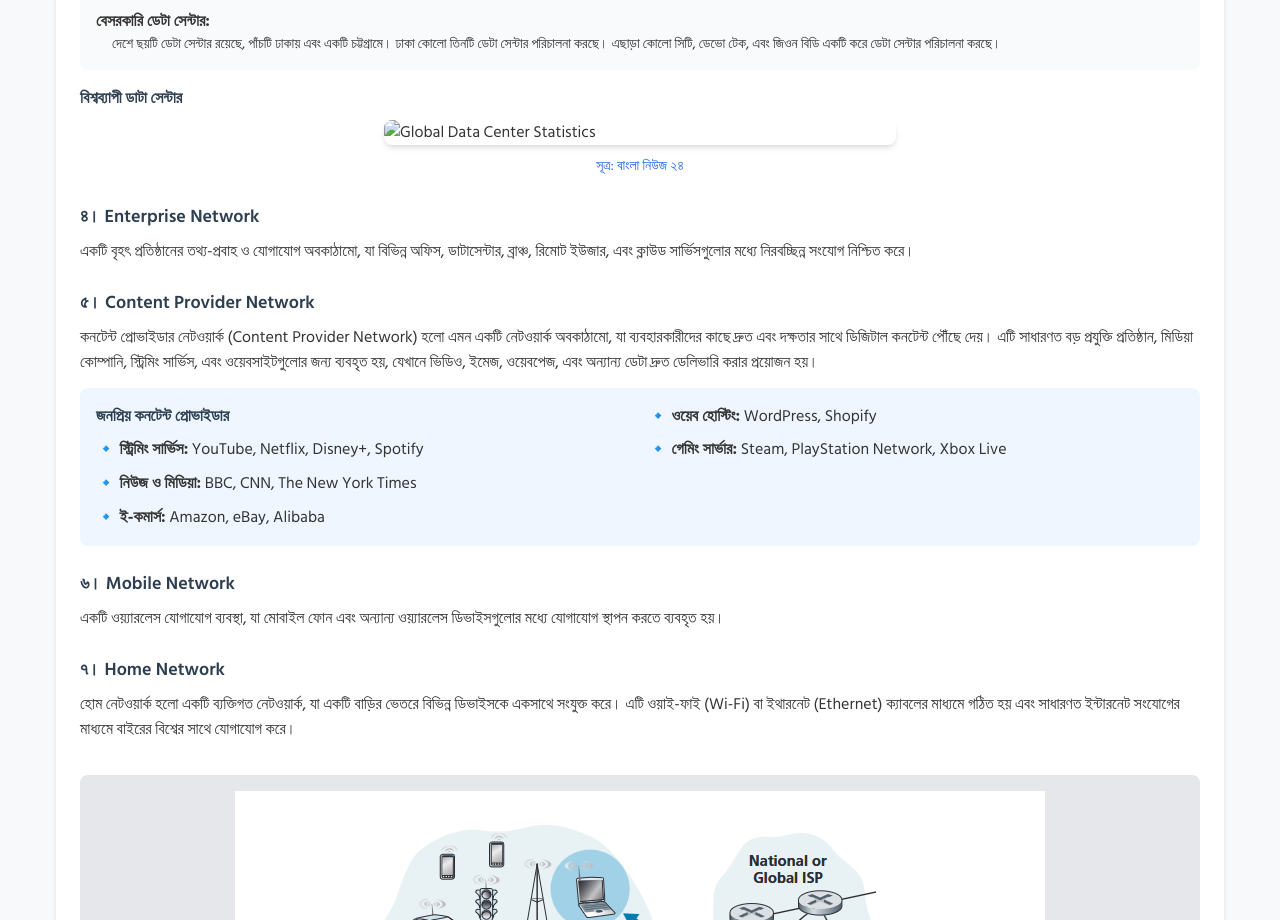
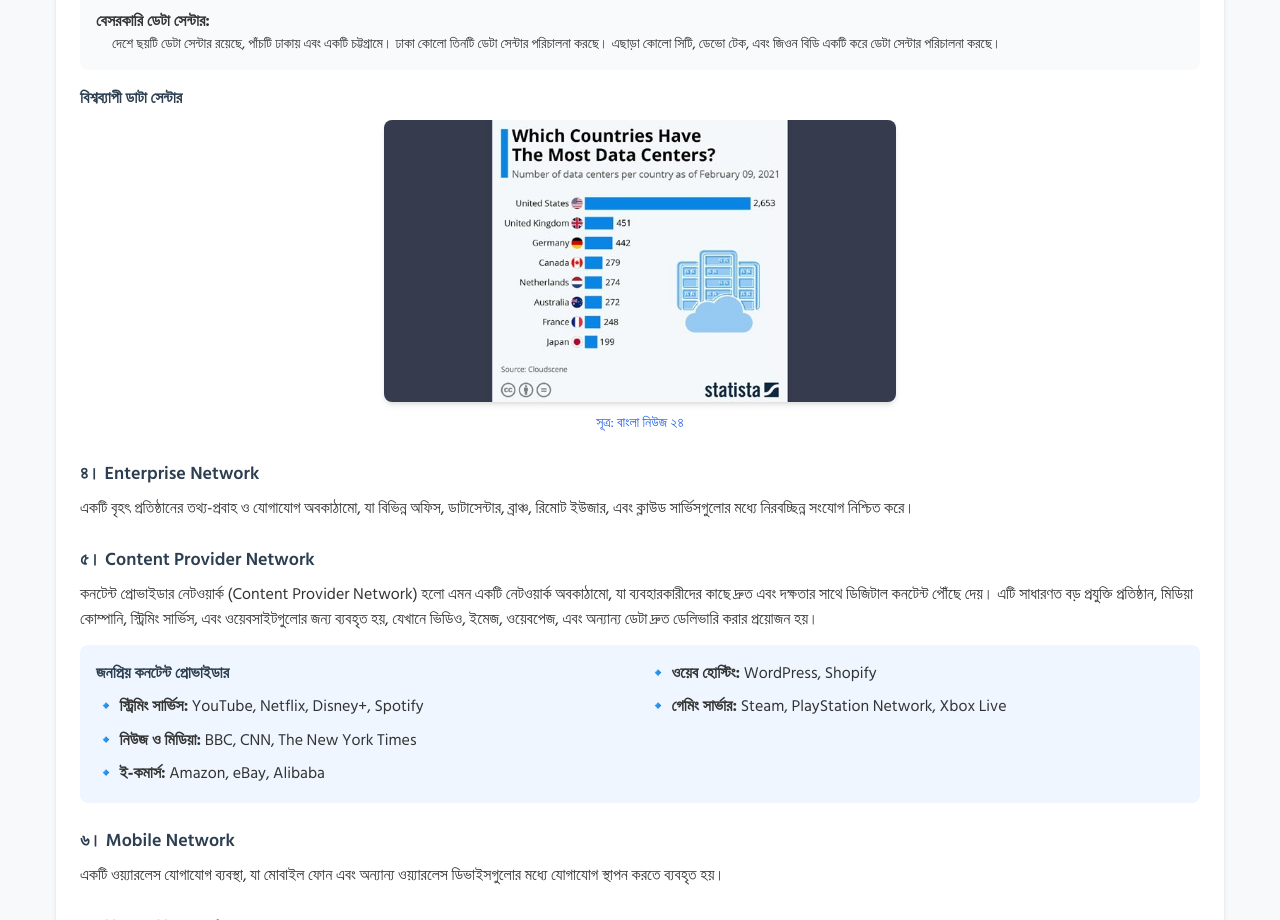
Before and after one commit to MohammadRuhulAmin/ruhuls-blog, a plain HTML site: page index.html in a window 1280 px wide. Shown: the part 3176-4096 px from the top of the page. Drawn offline with nearby package versions, Linux system fonts and the light colour scheme; the site is published under a folder, as on GitHub Pages, so addresses that start at the root find nothing.

Commit message:
data center image added

```diff
--- a/index.html
+++ b/index.html
@@ -197,7 +197,7 @@
                     <div class="mt-4">
                         <h4 class="font-semibold mb-2">বিশ্বব্যাপী ডাটা সেন্টার</h4>
                         <div class="max-w-lg mx-auto">
-                            <img src="/blogs/SystemDesign/NetworkApplication/public/stat-data.jpg" alt="Global Data Center Statistics" class="rounded-lg shadow-md">
+                            <img src="./blogs/SystemDesign/NetworkApplication/public/stat-data.jpg" alt="Global Data Center Statistics" class="rounded-lg shadow-md">
                             <div class="text-center mt-2">
                                 <a href="https://banglanews24.com/information-technology/news/bd/840959.details" class="text-blue-600 hover:underline text-sm">
                                     সূত্র: বাংলা নিউজ ২৪
```
